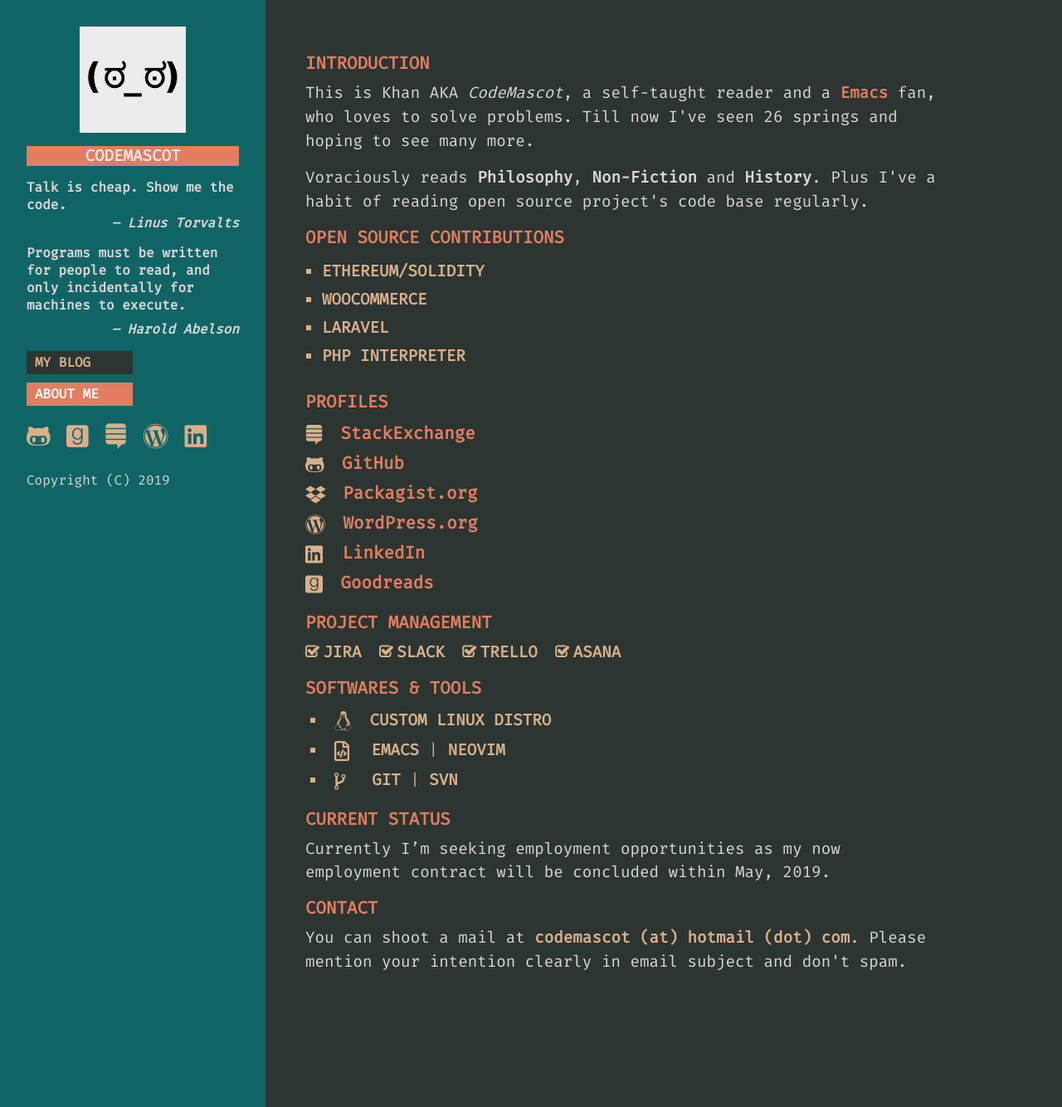
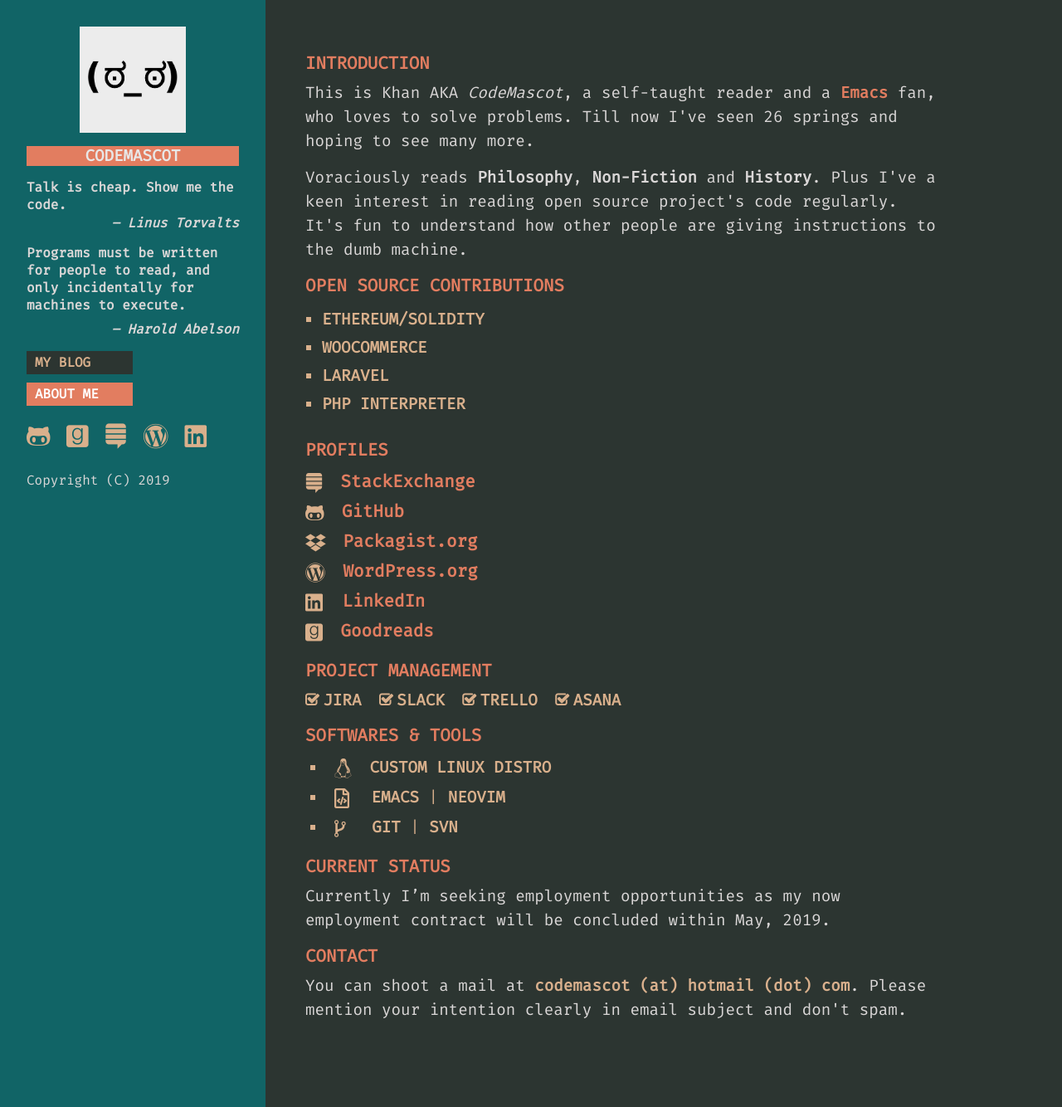
Before and after one commit to khanrn/codemascot.github.io, a Jekyll site: the page built from about-me/index.html, in a window 1280 px wide and 1334 px high. Shown: the whole window at 83% size. Built offline with Jekyll 4.4.1, drawn with Linux system fonts in a browser that asks for light colours; nearby versions of some CDN libraries.

Commit message:
About Me update

```diff
--- a/about-me/index.html
+++ b/about-me/index.html
@@ -8,7 +8,7 @@
 	<h1 class="page-title">Introduction</h1>
 	<p>This is Khan AKA <em>CodeMascot</em>, a self-taught reader and a <a target="_blank" href="https://www.gnu.org/software/emacs/"><b>Emacs</b></a> fan, who loves to solve problems. Till now I've seen <span id="age-year"></span> springs and hoping to see many more.</p>
 
-	<p>Voraciously reads <b>Philosophy</b>, <b>Non-Fiction</b> and <b>History</b>. Plus I've a habit of reading open source project's code base regularly.</p>
+	<p>Voraciously reads <b>Philosophy</b>, <b>Non-Fiction</b> and <b>History</b>. Plus I've a keen interest in reading open source project's code regularly. It's fun to understand how other people are giving instructions to the dumb machine.</p>
 	<h1 class="page-title">Open Source Contributions</h>
 	<ul class="contributions">
 		<li><a target="_blank" href="https://github.com/ethereum/solidity/pulls?utf8=%E2%9C%93&q=is%3Amerged+is%3Apr+author%3Acodemascot+">ethereum/solidity</a></li>
```
